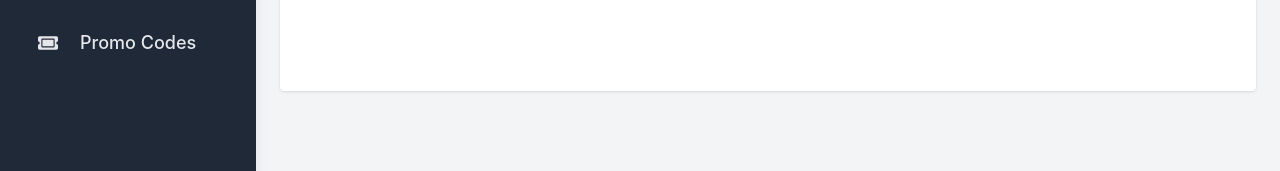
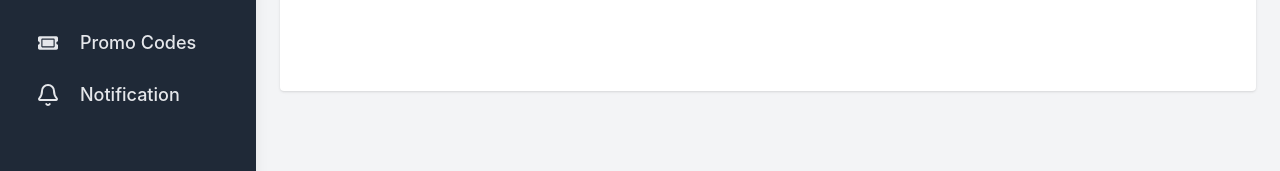
Before and after one commit to rohanmgr130/Cafeteria, a React (Create React App) app: page /admin-home in a window 1280 px wide. Shown: the part 387-558 px from the top of the page. Built offline with nearby package versions, Linux system fonts and the light colour scheme; no server answers; the database is empty; what @react-pdf/renderer would draw is missing.

Commit message:
Admin Nav

```diff
--- a/src/admin/component/Nav.jsx
+++ b/src/admin/component/Nav.jsx
@@ -1,15 +1,44 @@
-import React from 'react';
+import React, { useState, useEffect } from 'react';
 import { FaHome, FaShoppingCart, FaUsers, FaUserFriends, FaSignOutAlt, FaTicketAlt } from 'react-icons/fa';
+import { Bell } from 'lucide-react';
 import { Link, useLocation, useNavigate } from 'react-router-dom';
+import { ref, onValue } from 'firebase/database';
+import { database } from '../../services/firebase'; // Ensure this path matches your project structure
 
 const Nav = () => {
   const location = useLocation();
   const navigate = useNavigate();
+  const [notificationCount, setNotificationCount] = useState(0);
+  const [role] = useState('admin'); // Default role - same as your Notification component
 
   // Helper function to determine if a link is active
   const isActive = (path) => {
     return location.pathname === path ? "bg-gray-700" : "";
   };
+
+  // Fetch notification count directly from Firebase
+  useEffect(() => {
+    // Reference to the notifications for the admin role
+    const notificationsRef = ref(database, `notifications/${role}`);
+
+    // Set up a real-time listener
+    const unsubscribe = onValue(notificationsRef, (snapshot) => {
+      if (snapshot.exists()) {
+        // Count the number of notifications
+        const notificationsData = snapshot.val();
+        const count = Object.keys(notificationsData).length;
+        setNotificationCount(count);
+      } else {
+        setNotificationCount(0);
+      }
+    }, (error) => {
+      console.error('Error fetching notifications:', error);
+      setNotificationCount(0);
+    });
+
+    // Clean up the listener when component unmounts
+    return () => unsubscribe();
+  }, [role]);
 
   // Logout handler function
   const handleLogout = () => {
@@ -33,7 +62,7 @@ const Nav = () => {
       {/* Menu Section */}
       <div className="flex-1 space-y-1">
         <p className="text-xs uppercase text-gray-400 font-semibold ml-2 mb-2">Main</p>
-          <Link to="/admin-dashboard">
+        <Link to="/admin-home">
           <div className={`flex items-center space-x-4 p-3 rounded-md hover:bg-gray-700 transition-all duration-200 ${isActive('/admin-dashboard')}`}>
             <div className="w-8 flex justify-center">
               <FaHome className="text-xl" />
@@ -62,7 +91,7 @@ const Nav = () => {
             </div>
           </Link>
 
-            <Link to="/admin-users">
+          <Link to="/admin-Usermanagement">
             <div className={`flex items-center space-x-4 p-3 rounded-md hover:bg-gray-700 transition-all duration-200 ${isActive('/admin-users')}`}>
               <div className="w-8 flex justify-center">
                 <FaUserFriends className="text-xl" />
@@ -77,6 +106,22 @@ const Nav = () => {
                 <FaTicketAlt className="text-xl" />
               </div>
               <span className="text-lg font-medium">Promo Codes</span>
+            </div>
+          </Link>
+
+          <Link to="/admin-notification">
+            <div className={`flex items-center space-x-4 p-3 rounded-md hover:bg-gray-700 transition-all duration-200 ${isActive('/admin-notification')}`}>
+              <div className="w-8 flex justify-center relative">
+                <Bell className="text-xl" />
+                {notificationCount > 0 && (
+                  <span className="absolute -top-2 -right-2 bg-red-500 text-white rounded-full h-5 w-5 flex items-center justify-center text-xs font-bold">
+                    {notificationCount}
+                  </span>
+                )}
+              </div>
+              <span className="text-lg font-medium">
+                Notification
+              </span>
             </div>
           </Link>
         </div>
```
Lines whose indentation alone changed are shown as unchanged.
